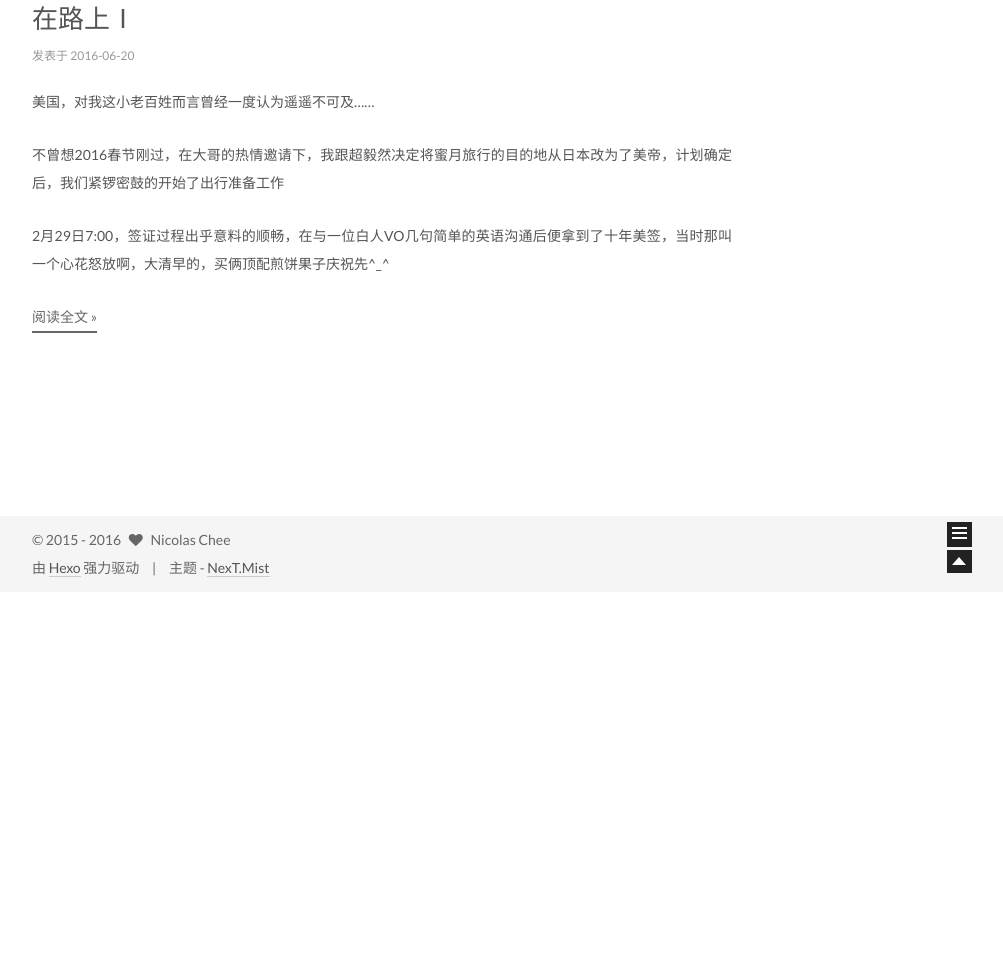
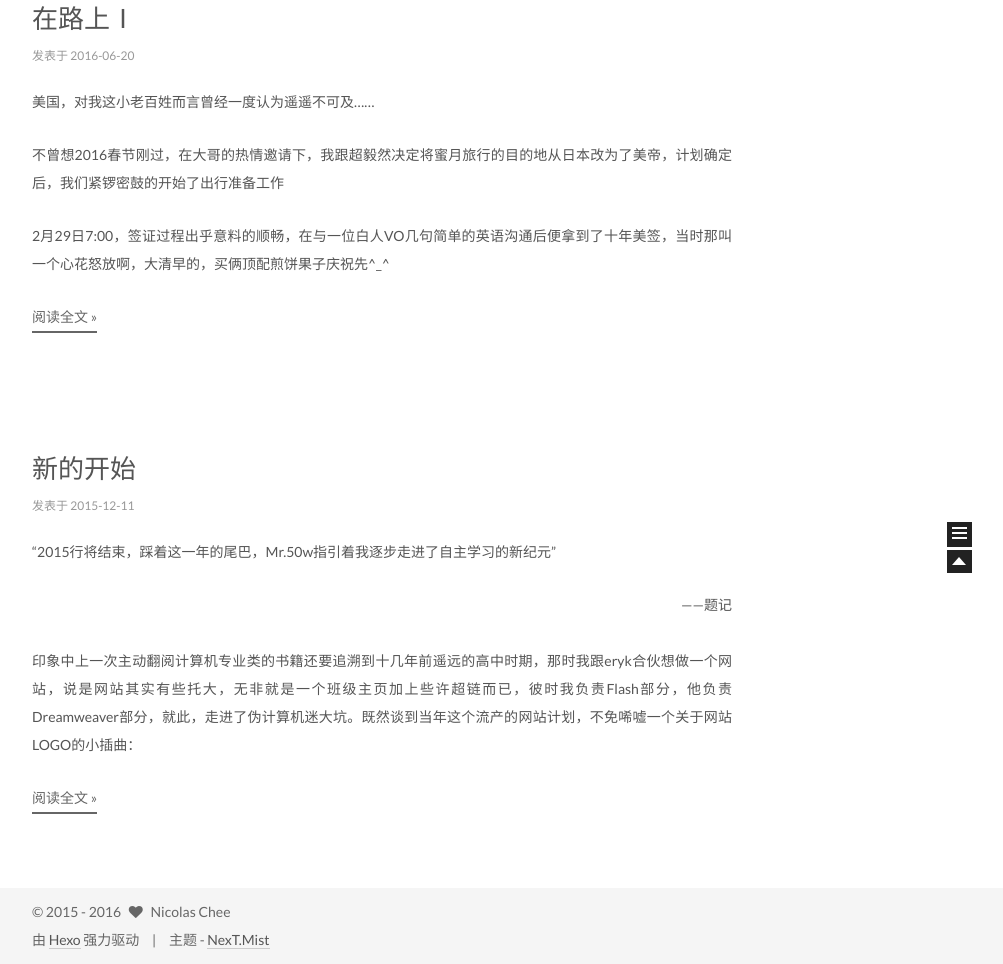
Before and after one commit to nicolaschee/nicolaschee.github.io, a plain HTML site: page index.html in a window 1280 px wide. Shown: the part 208-1172 px from the top of the page, without its empty margins (258-1261 px from the left). Before the commit the page ends 800 px from the top, so only its background shows below. Drawn offline with Linux system fonts and the light colour scheme.

Commit message:
Site updated: 2016-06-21 23:42:13

```diff
--- a/css/main.css
+++ b/css/main.css
@@ -965,7 +965,7 @@ body {
   width: 4px;
   height: 4px;
   border-radius: 50%;
-  background: #4a8760;
+  background: #ffa;
 }
 .sidebar-nav {
   margin: 0 0 20px;
--- a/index.html
+++ b/index.html
@@ -282,6 +282,88 @@
 
 
 
+
+
+
+
+
+
+
+
+  <article class="post post-type-normal " itemscope itemtype="http://schema.org/Article">
+
+
+      <header class="post-header">
+
+
+
+          <h1 class="post-title" itemprop="name headline">
+
+
+
+
+                <a class="post-title-link" href="/2015/12/11/新的开始/" itemprop="url">
+                  新的开始
+                </a>
+
+
+          </h1>
+
+
+        <div class="post-meta">
+          <span class="post-time">
+            发表于
+            <time itemprop="dateCreated" datetime="2015-12-11T21:27:43+08:00" content="2015-12-11">
+              2015-12-11
+            </time>
+          </span>
+
+
+
+
+
+
+
+
+
+        </div>
+      </header>
+
+
+
+    <div class="post-body">
+
+
+
+
+
+
+          <p>“2015行将结束，踩着这一年的尾巴，Mr.50w指引着我逐步走进了自主学习的新纪元”</p>
+<p><div align="right"> ——题记</div><br>印象中上一次主动翻阅计算机专业类的书籍还要追溯到十几年前遥远的高中时期，那时我跟eryk合伙想做一个网站，说是网站其实有些托大，无非就是一个班级主页加上些许超链而已，彼时我负责Flash部分，他负责Dreamweaver部分，就此，走进了伪计算机迷大坑。既然谈到当年这个流产的网站计划，不免唏嘘一个关于网站LOGO的小插曲：</p>
+          <div class="post-more-link text-center">
+            <a class="btn" href="/2015/12/11/新的开始/#more" rel="contents">
+              阅读全文 &raquo;
+            </a>
+          </div>
+
+
+    </div>
+
+    <footer class="post-footer">
+
+
+
+
+
+
+        <div class="post-eof"></div>
+
+    </footer>
+  </article>
+
+
+
+
   </section>
 
 
```
